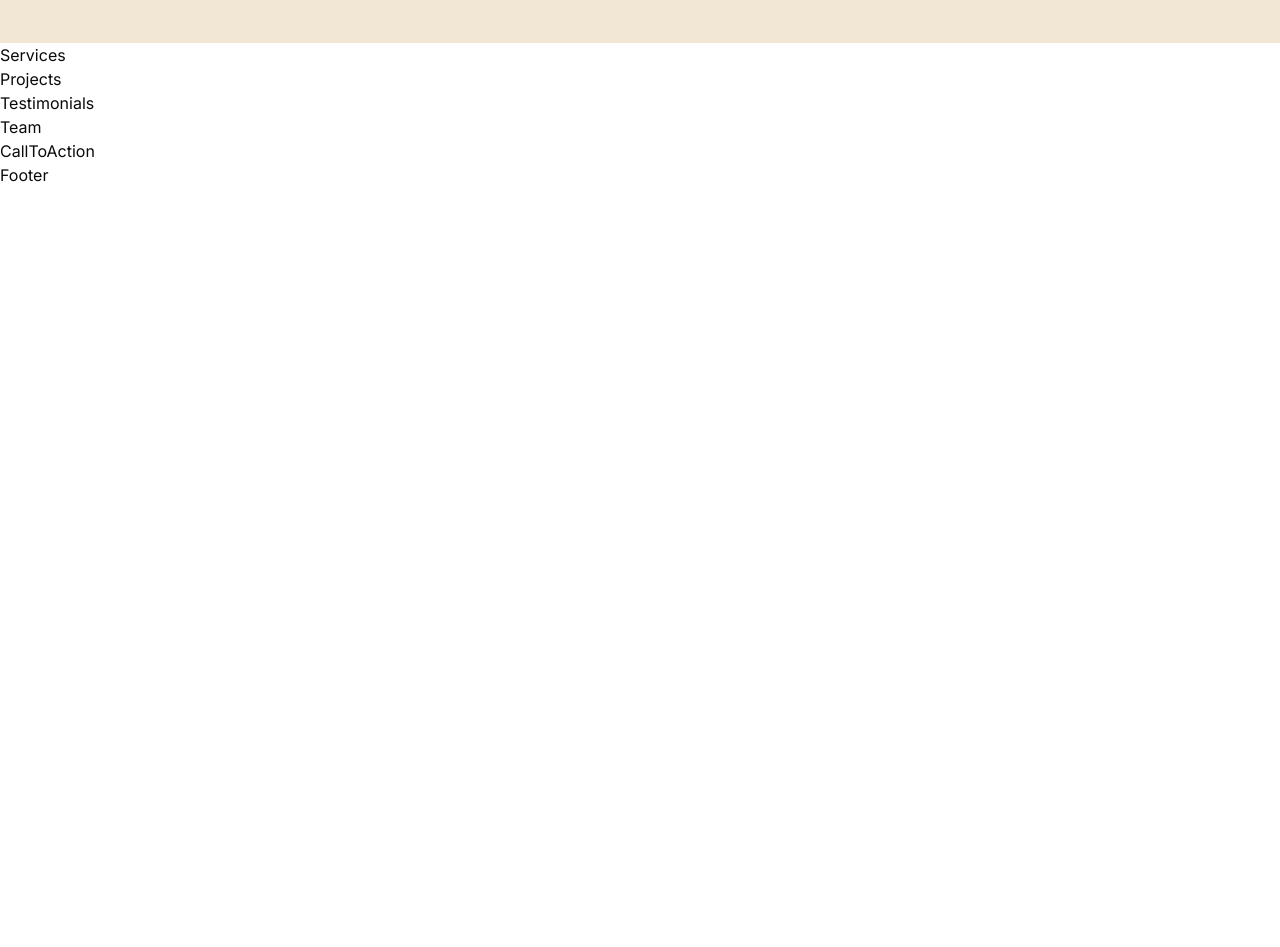
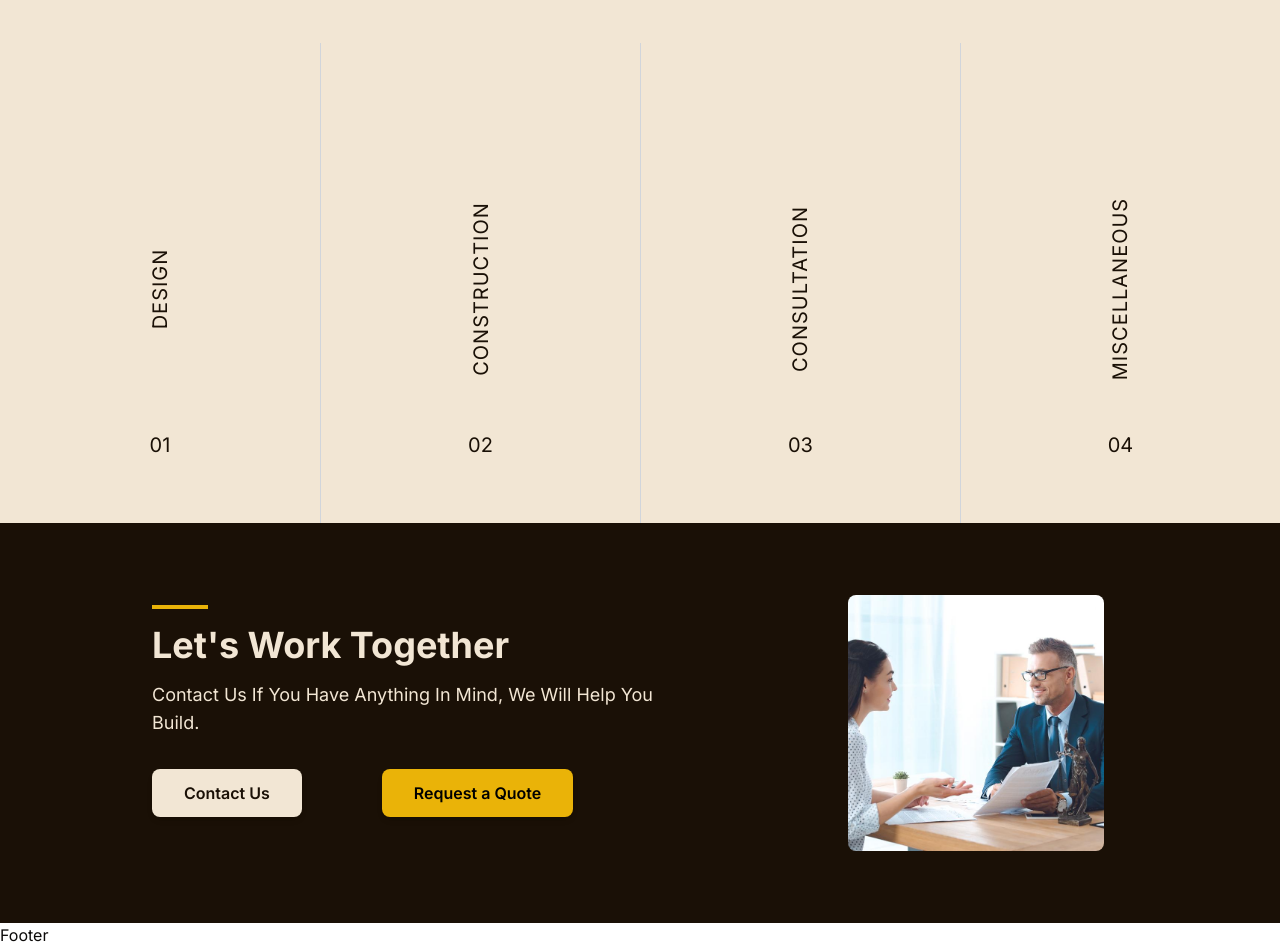
Before and after one commit to mkeloo/consultancy-eng-des, a Next.js app: page / in a window 1280 px wide. Shown: the part 1640-2587 px from the top of the page. Before the commit the page ends 1827 px from the top, so only its background shows below. Built offline with nearby package versions, Linux system fonts and the light colour scheme.

Commit message:
CTA and services section done.

```diff
--- a/app/page.js
+++ b/app/page.js
@@ -12,9 +12,9 @@ export default function Home() {
       <HeroSection />
       <About />
       <Services />
-      <Projects />
+      {/* <Projects />
       <Testimonials />
-      <Team />
+      <Team /> */}
       <CallToAction />
     </>
   );
--- a/components/CallToAction.jsx
+++ b/components/CallToAction.jsx
@@ -1,4 +1,39 @@
+'use client';
+import React from 'react';
+import { Button } from '@/components/ui/button';
+import Image from 'next/image';
+
 const CallToAction = () => {
-  return <div>CallToAction</div>;
+  return (
+    <div className=" h-[50vh] bg-[#1A1006] text-[#F2E6D4]  py-16  flex items-center justify-between px-14 ">
+      <div className="w-[55%] ml-16 px-8">
+        <div className="border-b-4 border-yellow-500 mb-4 w-14" />
+        <h2 className="text-4xl font-bold mb-4">Let's Work Together</h2>
+        <p className="text-lg mb-8">
+          Contact Us If You Have Anything In Mind, We Will Help You Build.
+        </p>
+        <div className=" space-x-4 mb-6 gap-4 ">
+          <Button className="bg-[#F2E6D4] text-[#1A1006] text-md  px-8 py-6 rounded-lg font-semibold shadow-md  duration-300 mr-16 transition hover:scale-105">
+            Contact Us
+          </Button>
+          <Button className="bg-yellow-500 text-md text-black px-8 py-6 rounded-lg font-semibold shadow-md  duration-300 transition  hover:scale-105">
+            Request a Quote
+          </Button>
+        </div>
+      </div>
+      <div className="w-[45%] flex justify-center items-center">
+        <div className="relative w-64 h-64">
+          <Image
+            src="/images/CTA/CTA.jpeg"
+            alt="worker"
+            layout="fill"
+            objectFit="cover"
+            className="rounded-lg"
+          />
+        </div>
+      </div>
+    </div>
+  );
 };
+
 export default CallToAction;
--- a/components/Services.jsx
+++ b/components/Services.jsx
@@ -1,4 +1,76 @@
-const Services = () => {
-  return <div>Services</div>;
-};
-export default Services;
+import { TbArrowNarrowRight } from 'react-icons/tb';
+import Image from 'next/image';
+
+export default function Services() {
+  const items = [
+    {
+      id: '01',
+      category: 'DESIGN',
+      title: 'Cozzy Bedroom Setup',
+      image: '/images/Hero/hero1.jpg',
+      description:
+        'Family drawing room with a clean and comfortable design for your family.',
+    },
+    {
+      id: '02',
+      category: 'CONSTRUCTION',
+      title: 'Neat & Clean Kitchen',
+      image: '/images/Hero/hero1.jpg',
+      description:
+        'Kitchen with a clean and comfortable design for your family.',
+    },
+    {
+      id: '03',
+      category: 'CONSULTATION',
+      title: 'Family Drawing Room',
+      image: '/images/Hero/hero1.jpg',
+      description:
+        'Drawing room with a clean and comfortable design for your family.',
+    },
+    {
+      id: '04',
+      category: 'MISCELLANEOUS',
+      title: 'Fun Family Room',
+      image: '/images/Hero/hero1.jpg',
+      description:
+        'Living room with a clean and comfortable design for your family.',
+    },
+  ];
+
+  return (
+    <div className="bg-[#F2E6D4] dark:bg-[#1A1006] text-[#1A1006] dark:text-[#F2E6D4] grid gap-8 lg:grid-cols-4 md:grid-cols-2 lg:gap-0 divide-gray-300 lg:divide-x">
+      {items.map((item) => (
+        <div key={item.id} className="relative overflow-hidden group">
+          <div>
+            <Image
+              src={item.image}
+              width={380}
+              height={100}
+              alt={item.title}
+              className="w-full"
+            />
+          </div>
+
+          <div className="absolute top-0 p-8 bg-white text-black bg-opacity-60 backdrop-blur m-12">
+            <div className="flex justify-between pb-4">
+              <p className="text-sm">{item.category}</p>
+              <span className="text-sm">{item.id}</span>
+            </div>
+            <a href="" className="block text-xl font-semibold">
+              {item.title}
+            </a>
+            <p className="py-4">{item.description}</p>
+            <a href="" className="inline-flex items-center font-medium">
+              See Details <TbArrowNarrowRight className="ml-2" />
+            </a>
+          </div>
+
+          <div className="inset-0 bg-[#F2E6D4] dark:bg-[#1A1006] text-[#1A1006] dark:text-[#F2E6D4] flex-col items-center justify-end md:flex md:absolute gap-32 pb-16 text-xl transition duration-300 ease-in-out border-b-2 group-hover:translate-y-full md:border-b-0 hidden">
+            <p className="tracking-wider -rotate-90">{item.category}</p>
+            <span>{item.id}</span>
+          </div>
+        </div>
+      ))}
+    </div>
+  );
+}
```
Also changed, not shown: public/images/CTA/CTA.jpeg (added).
